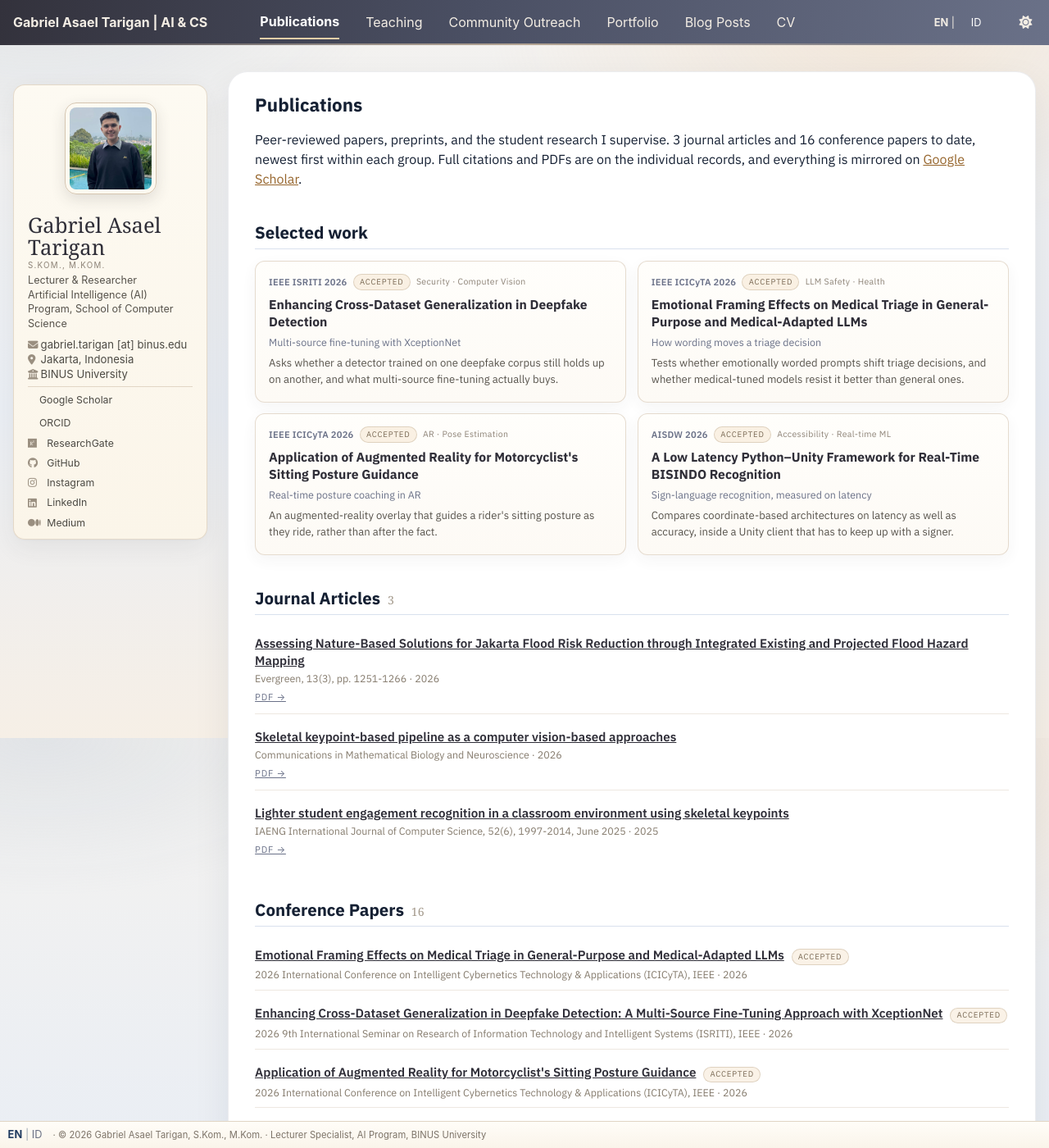
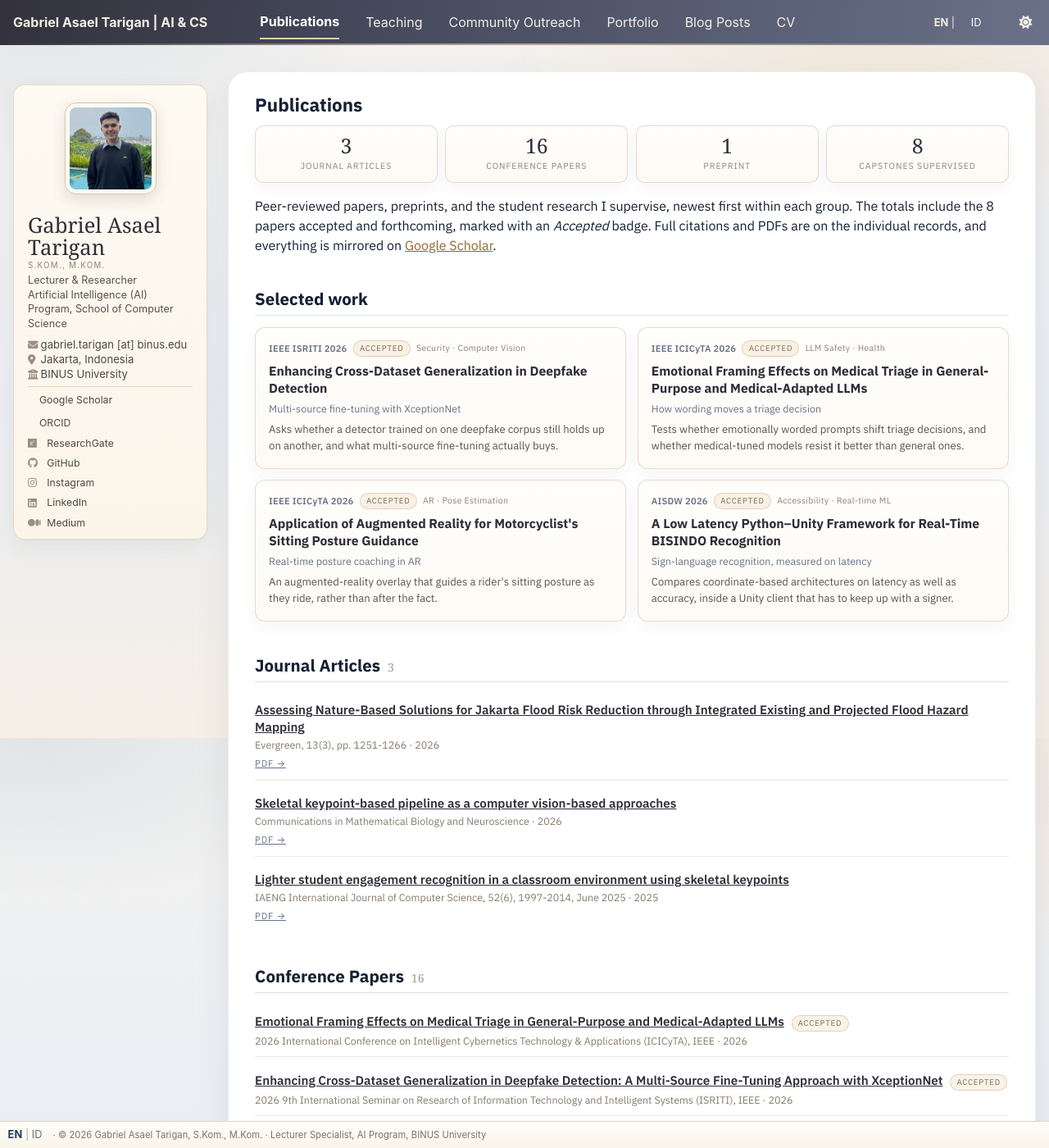
Before and after one commit to asaeltarigan/asaeltarigan.github.io, a Jekyll site: the page built from _pages/publications.html, in a window 1280 px wide and 1400 px high. Shown: the whole window at 82% size. Built offline with Jekyll 4.4.1, drawn with Linux system fonts in a browser that asks for light colours; some web fonts are replaced; a style sheet for code colours, icons or effects is not loaded.

Commit message:
publications: add metric strip mirroring the CV, counts include accepted papers

```diff
--- a/_includes/head.html
+++ b/_includes/head.html
@@ -94,4 +94,4 @@
 <link rel="preconnect" href="https://fonts.gstatic.com" crossorigin>
 <link href="https://fonts.googleapis.com/css2?family=IBM+Plex+Sans:wght@400;500;600;700&family=Instrument+Serif&display=swap" rel="stylesheet">
 <link rel="stylesheet" href="{{ base_path }}/assets/css/main.css">
-<link rel="stylesheet" href="{{ base_path }}/assets/css/custom.css?v=90">
+<link rel="stylesheet" href="{{ base_path }}/assets/css/custom.css?v=91">
--- a/_pages/publications.html
+++ b/_pages/publications.html
@@ -10,8 +10,17 @@ author_profile: true
 {% assign n_journal = pubs | where: "category", "manuscripts" | size %}
 {% assign n_conf = pubs | where: "category", "conferences" | size %}
 {% assign n_pre = pubs | where: "category", "preprints" | size %}
+{% assign n_sup = pubs | where: "category", "supervised_projects" | size %}
+{% assign n_acc = pubs | where: "status", "accepted" | size %}
 
-<p class="cv-lede">Peer-reviewed papers, preprints, and the student research I supervise. {{ n_journal }} journal articles and {{ n_conf }} conference papers to date, newest first within each group. Full citations and PDFs are on the individual records, and everything is mirrored on <a href="{{ site.author.googlescholar }}">Google Scholar</a>.</p>
+<div class="cv-metrics">
+  <div class="cv-metrics__item"><span class="cv-metrics__n">{{ n_journal }}</span><span class="cv-metrics__l">journal articles</span></div>
+  <div class="cv-metrics__item"><span class="cv-metrics__n">{{ n_conf }}</span><span class="cv-metrics__l">conference papers</span></div>
+  <div class="cv-metrics__item"><span class="cv-metrics__n">{{ n_pre }}</span><span class="cv-metrics__l">preprint</span></div>
+  <div class="cv-metrics__item"><span class="cv-metrics__n">{{ n_sup }}</span><span class="cv-metrics__l">capstones supervised</span></div>
+</div>
+
+<p class="cv-lede">Peer-reviewed papers, preprints, and the student research I supervise, newest first within each group. The totals include the {{ n_acc }} papers accepted and forthcoming, marked with an <em>Accepted</em> badge. Full citations and PDFs are on the individual records, and everything is mirrored on <a href="{{ site.author.googlescholar }}">Google Scholar</a>.</p>
 
 <h2 class="cv-section">Selected work</h2>
 
--- a/assets/css/custom.css
+++ b/assets/css/custom.css
@@ -1861,3 +1861,49 @@ html[data-theme="dark"] .pf-feature-title { color: #efe9df !important; border-bo
 html[data-theme="dark"] .pf-actions .btn { border-color: rgba(216, 185, 143, 0.45) !important; color: #e8dcc8 !important; }
 html[data-theme="dark"] .pf-actions .btn--primary { background: #8a5a1e !important; border-color: #8a5a1e !important; color: #fff8ee !important; }
 html[data-theme="dark"] .pf-stats li { color: #d9cfbe !important; border-color: rgba(216, 185, 143, 0.35) !important; }
+
+/* metric strip outside /cv/ (publications page) */
+.cv-metrics {
+  display: grid;
+  grid-template-columns: repeat(4, 1fr);
+  gap: 0.6rem;
+  margin: 0 0 0.7rem;
+}
+
+.cv-metrics__item {
+  background: linear-gradient(180deg, #fffefb 0%, #fdfaf5 100%);
+  border: 1px solid rgba(206, 188, 166, 0.5);
+  border-radius: 10px;
+  padding: 0.65rem 0.7rem 0.7rem;
+  text-align: center;
+  box-shadow: 0 6px 18px rgba(51, 50, 60, 0.05);
+}
+
+.cv-metrics__n {
+  display: block;
+  font-family: Georgia, "Times New Roman", serif;
+  font-size: 1.55rem;
+  line-height: 1.1;
+  color: #2f2e38;
+}
+
+.cv-metrics__l {
+  display: block;
+  font-size: 0.66rem;
+  letter-spacing: 0.09em;
+  text-transform: uppercase;
+  color: #8d8377;
+  margin-top: 0.2rem;
+}
+
+@media (max-width: 640px) {
+  .cv-metrics { grid-template-columns: repeat(2, 1fr); }
+}
+
+html[data-theme="dark"] .cv-metrics__item {
+  background: linear-gradient(180deg, #1b1a21 0%, #17161c 100%);
+  border-color: rgba(216, 185, 143, 0.22);
+  box-shadow: 0 6px 18px rgba(0, 0, 0, 0.3);
+}
+html[data-theme="dark"] .cv-metrics__n { color: #f3ede4; }
+html[data-theme="dark"] .cv-metrics__l { color: #a89c8b; }
```
